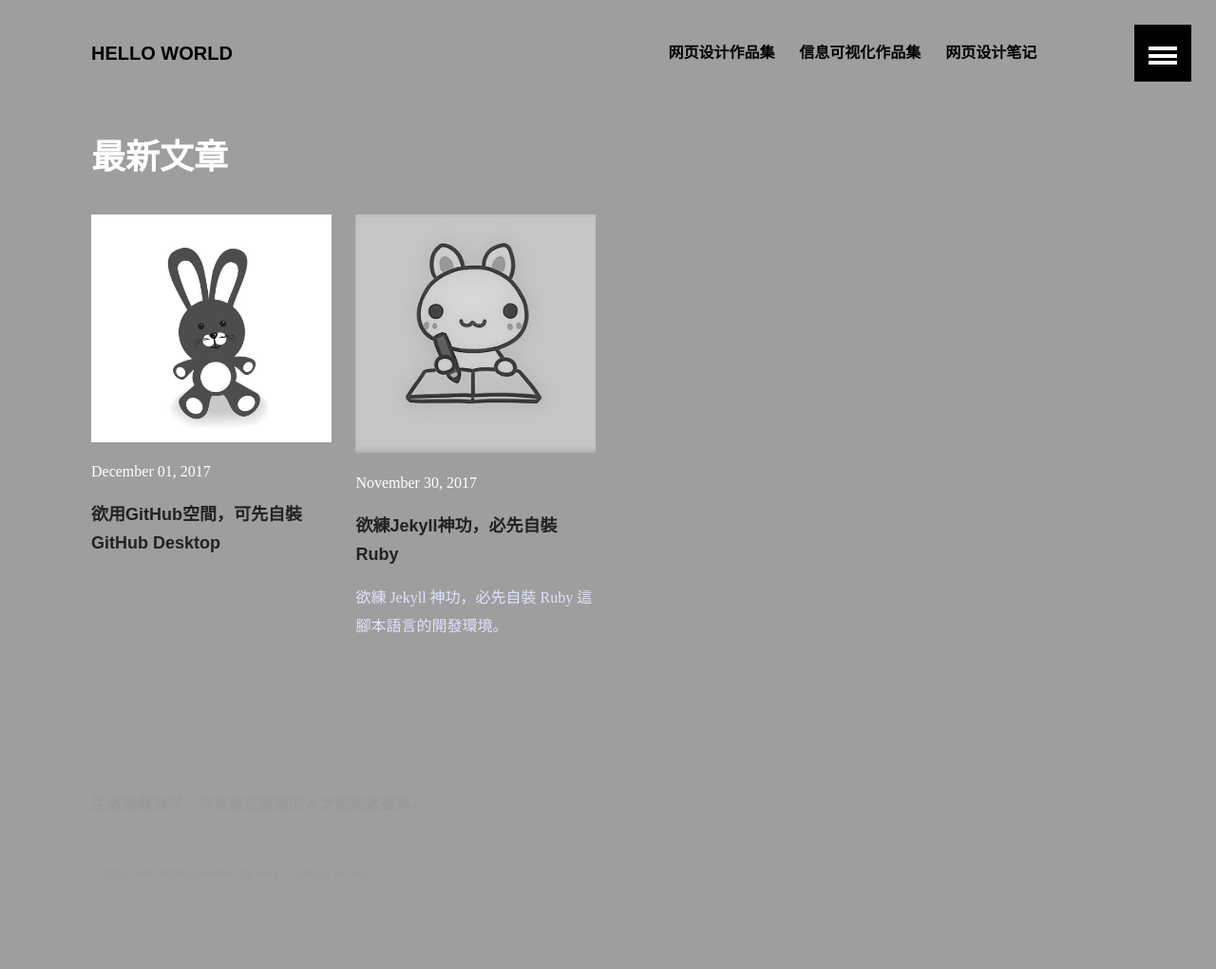
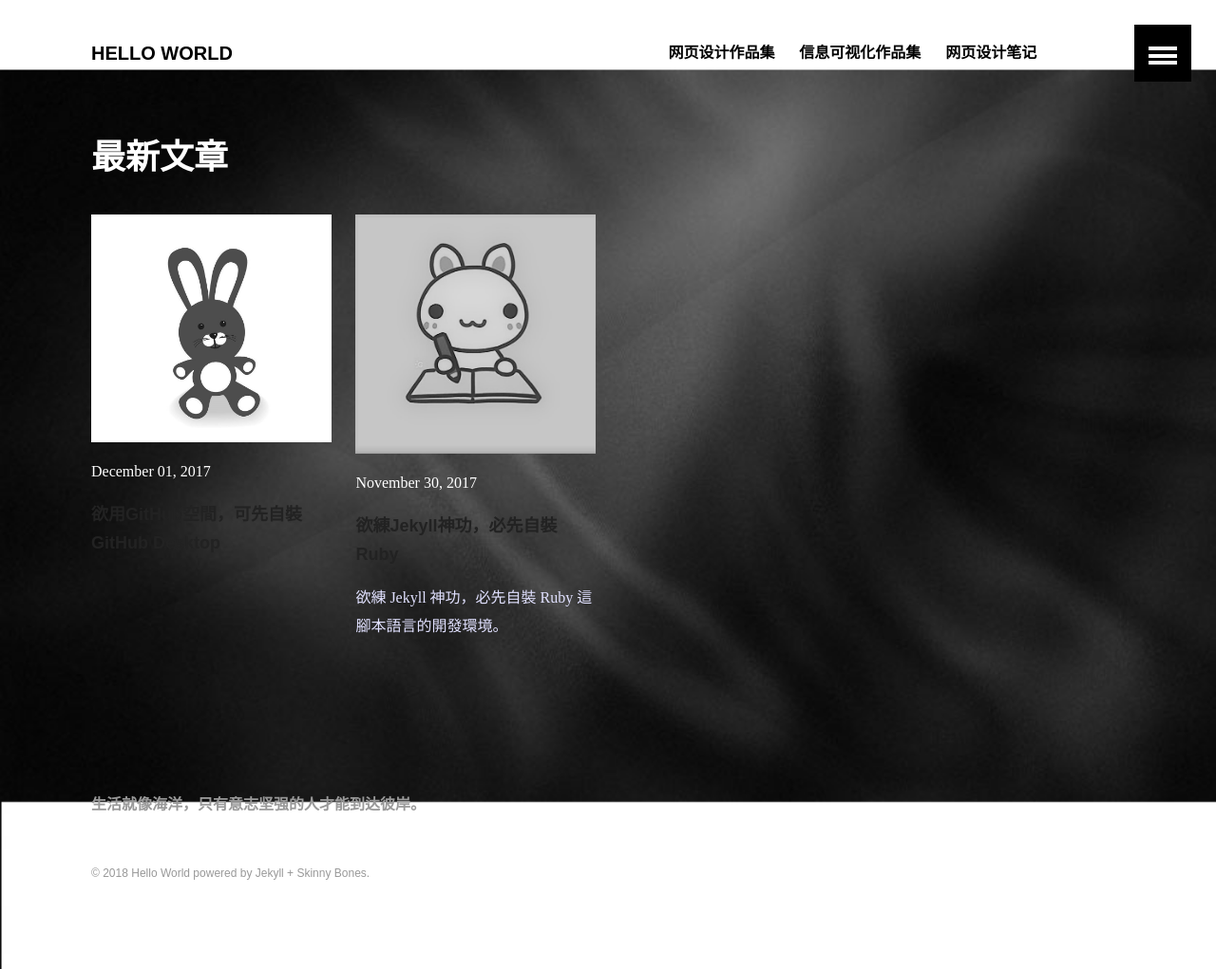
Before and after one commit to q3466141541/q3466141541.github.io, a Jekyll site: the page built from index.md, in a window 1280 px wide. Shown: the whole page at 95% size. Built offline with Jekyll 4.4.1, drawn with Linux system fonts in a browser that asks for light colours.

Commit message:
Update _base.scss

```diff
--- a/_sass/_base.scss
+++ b/_sass/_base.scss
@@ -10,7 +10,7 @@ body {
 	font-family: $base-font;
 	color: #ffffff;
     background-image:
-    url('../images/bad1.jpg');
+    url('../images/22.jpg');
     background-size:cover;
 	margin:0;
 	padding:0;
```
